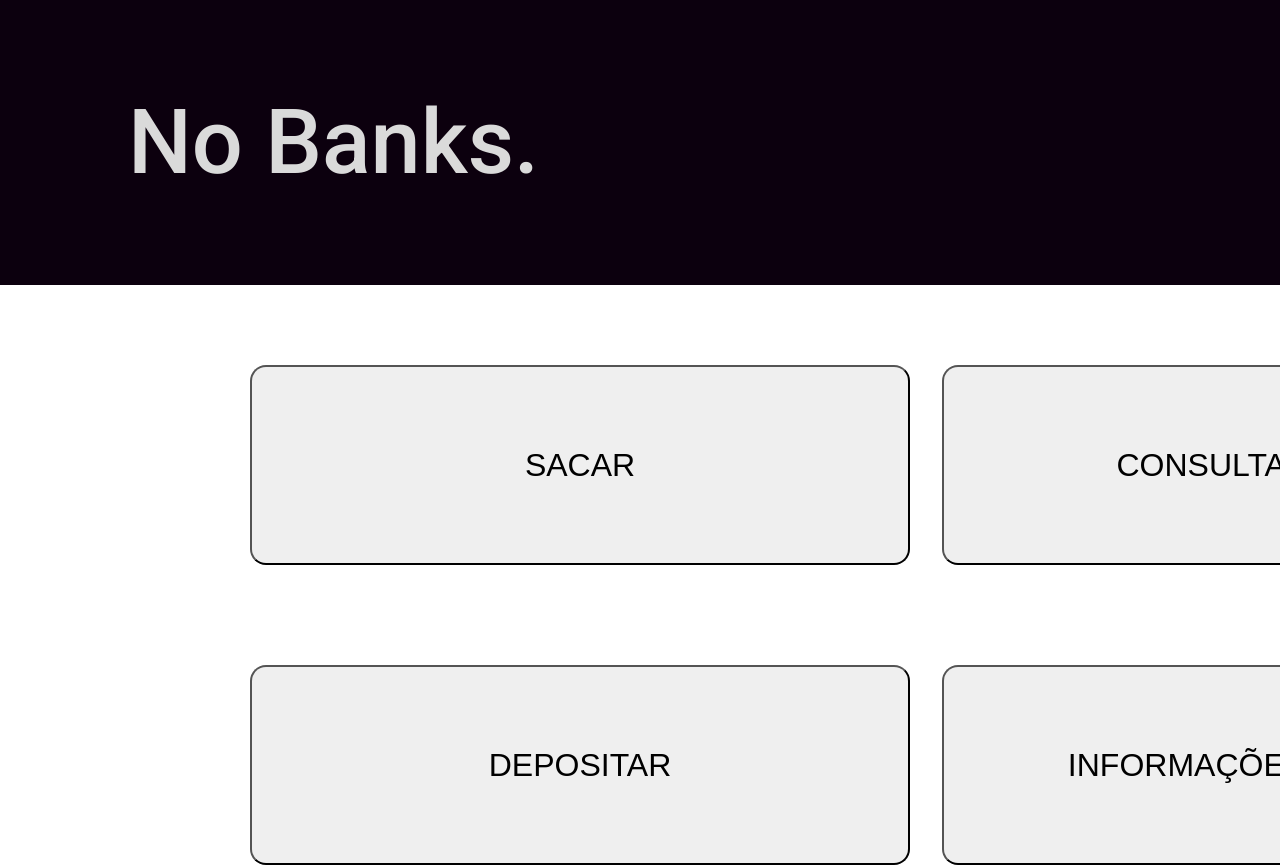
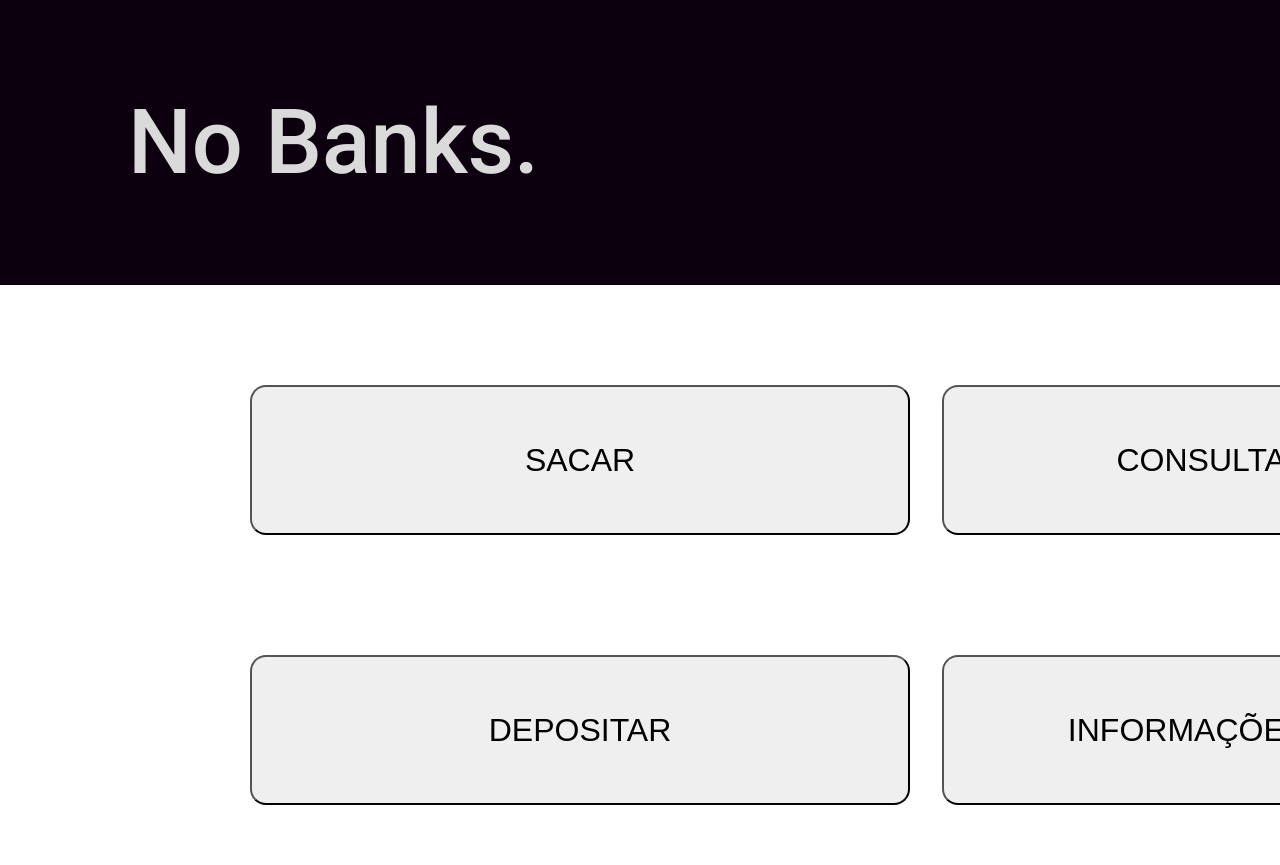
Before and after one commit to projeto-de-algoritmos/Greed_NoBanks, a React (Create React App) app in the folder no-banks/: page / in a window 1280 px wide. Shown: the top 865 px of the page. After the commit the page ends 805 px from the top, so only its background shows below. Built offline with nearby package versions, Linux system fonts and the light colour scheme; the HTML template or start-up script is replaced by a standard one.

Commit message:
ajuste no tamanho dos botões da home page

```diff
--- a/no-banks/src/pages/Home/Home.css
+++ b/no-banks/src/pages/Home/Home.css
@@ -3,9 +3,9 @@
   }
 
 .home-button {
-    margin-top: 80px;
+    margin-top: 100px;
     width: 660px;
-    height: 200px;
+    height: 150px;
     font-size: 2em;
     border-radius: .5em;
     border-style: double 1px;
```
